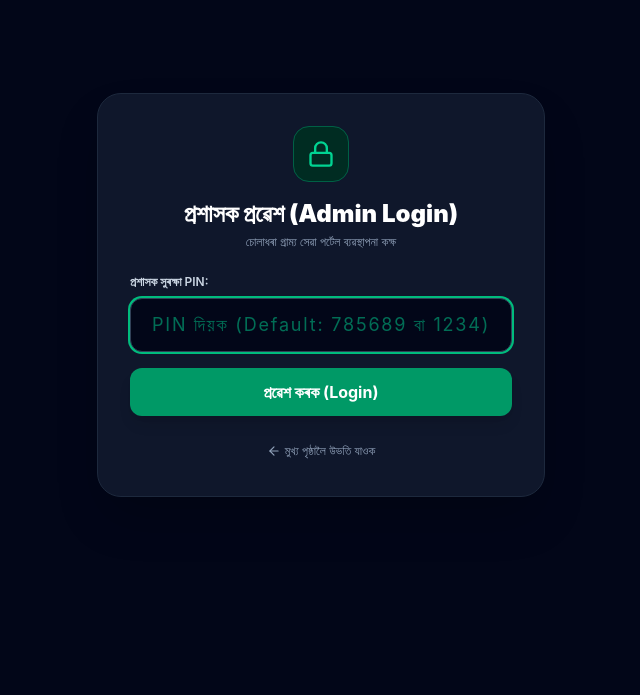
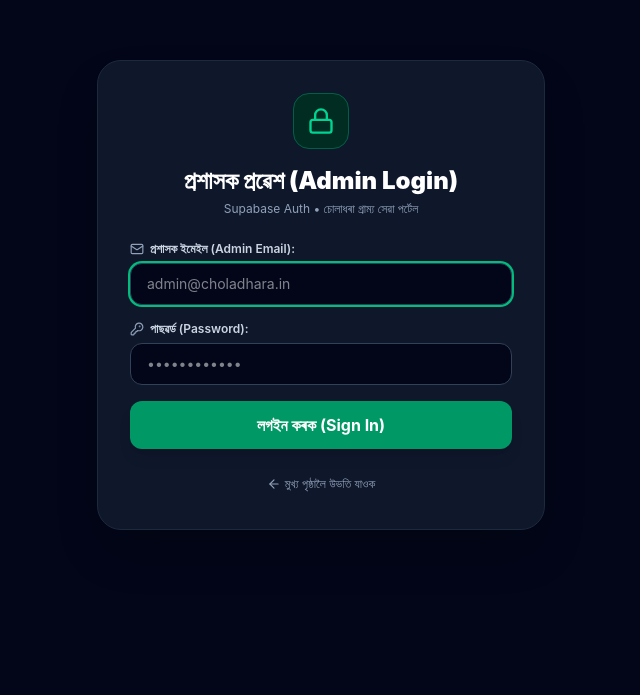
Before and after one commit to livekaku00-sys/choladhara-village.vercel.app, a React (Vite) app: page /admin in a window 1280 px wide. Shown: the part 105-800 px from the top of the page, without its empty margins (319-959 px from the left). Built offline with nearby package versions, Linux system fonts and the light colour scheme.

Commit message:
Restore official Supabase Email and Password Authentication for Admin panel

```diff
--- a/src/pages/Admin.tsx
+++ b/src/pages/Admin.tsx
@@ -1,4 +1,4 @@
-import React, { useState } from 'react';
+import React, { useState, useEffect } from 'react';
 import { Link } from 'react-router-dom';
 import {
   Lock,
@@ -10,30 +10,80 @@ import {
   Bell,
   Users,
   ArrowLeft,
-  RefreshCw
+  RefreshCw,
+  LogOut,
+  Mail,
+  KeyRound
 } from 'lucide-react';
 import { supabase } from '../lib/supabase';
 import type { Notice, SkilledWorker } from '../types/database';
+import type { Session } from '@supabase/supabase-js';
 
 export const Admin: React.FC = () => {
-  const [isAuthenticated, setIsAuthenticated] = useState<boolean>(false);
-  const [pin, setPin] = useState<string>('');
+  const [session, setSession] = useState<Session | null>(null);
+  const [email, setEmail] = useState<string>('');
+  const [password, setPassword] = useState<string>('');
+  const [authLoading, setAuthLoading] = useState<boolean>(false);
   const [errorMsg, setErrorMsg] = useState<string>('');
+
   const [activeTab, setActiveTab] = useState<'notices' | 'workers'>('notices');
-
   const [notices, setNotices] = useState<Notice[]>([]);
   const [workers, setWorkers] = useState<SkilledWorker[]>([]);
-  const [loading, setLoading] = useState<boolean>(false);
+  const [dataLoading, setDataLoading] = useState<boolean>(false);
 
+  // New Notice state
   const [noticeTitle, setNoticeTitle] = useState('');
   const [noticeDesc, setNoticeDesc] = useState('');
   const [noticeCategory, setNoticeCategory] = useState<'urgent' | 'general' | 'jobs' | 'agriculture'>('urgent');
   const [isPinned, setIsPinned] = useState(true);
 
-  const ADMIN_PIN = '785689';
+  // Check Supabase authentication session on mount
+  useEffect(() => {
+    supabase.auth.getSession().then(({ data: { session } }) => {
+      setSession(session);
+      if (session) loadData();
+    });
+
+    const { data: { subscription } } = supabase.auth.onAuthStateChange((_event, session) => {
+      setSession(session);
+      if (session) loadData();
+    });
+
+    return () => subscription.unsubscribe();
+  }, []);
+
+  const handleLogin = async (e: React.FormEvent) => {
+    e.preventDefault();
+    setErrorMsg('');
+    setAuthLoading(true);
+
+    try {
+      const { data, error } = await supabase.auth.signInWithPassword({
+        email: email.trim(),
+        password: password.trim()
+      });
+
+      if (error) {
+        setErrorMsg(error.message);
+      } else if (data.session) {
+        setSession(data.session);
+        setEmail('');
+        setPassword('');
+      }
+    } catch (err: any) {
+      setErrorMsg(err.message || 'Login failed. Please check your credentials.');
+    } finally {
+      setAuthLoading(false);
+    }
+  };
+
+  const handleLogout = async () => {
+    await supabase.auth.signOut();
+    setSession(null);
+  };
 
   const loadData = async () => {
-    setLoading(true);
+    setDataLoading(true);
     try {
       const { data: nData } = await supabase
         .from('notices')
@@ -47,20 +97,9 @@ export const Admin: React.FC = () => {
         .order('created_at', { ascending: false });
       if (wData) setWorkers(wData);
     } catch (err) {
-      console.error(err);
+      console.error('Data fetch error:', err);
     } finally {
-      setLoading(false);
-    }
-  };
-
-  const handleLogin = (e: React.FormEvent) => {
-    e.preventDefault();
-    if (pin === ADMIN_PIN || pin === '1234') {
-      setIsAuthenticated(true);
-      setErrorMsg('');
-      loadData();
-    } else {
-      setErrorMsg('ভুল PIN! অনুগ্ৰহ কৰি সঠিক প্ৰশাসক PIN প্ৰৱেশ কৰক।');
+      setDataLoading(false);
     }
   };
 
@@ -105,7 +144,8 @@ export const Admin: React.FC = () => {
     loadData();
   };
 
-  if (!isAuthenticated) {
+  // Login Screen (Supabase Email & Password)
+  if (!session) {
     return (
       <div className="min-h-screen bg-slate-950 text-white flex items-center justify-center p-4">
         <div className="max-w-md w-full bg-slate-900 border border-slate-800 rounded-3xl p-8 shadow-2xl">
@@ -113,28 +153,59 @@ export const Admin: React.FC = () => {
             <Lock className="w-7 h-7" />
           </div>
           <h2 className="text-2xl font-black text-center mb-1">প্ৰশাসক প্ৰৱেশ (Admin Login)</h2>
-          <p className="text-xs text-slate-400 text-center mb-6">চোলাধৰা গ্ৰাম্য সেৱা পৰ্টেল ব্যৱস্থাপনা কক্ষ</p>
+          <p className="text-xs text-slate-400 text-center mb-6">Supabase Auth • চোলাধৰা গ্ৰাম্য সেৱা পৰ্টেল</p>
 
           <form onSubmit={handleLogin} className="space-y-4">
             <div>
-              <label className="block text-xs font-semibold text-slate-300 mb-2">প্ৰশাসক সুৰক্ষা PIN:</label>
+              <label className="block text-xs font-semibold text-slate-300 mb-1.5 flex items-center gap-1.5">
+                <Mail className="w-3.5 h-3.5 text-slate-400" />
+                প্ৰশাসক ইমেইল (Admin Email):
+              </label>
               <input
-                type="password"
-                value={pin}
-                onChange={(e) => setPin(e.target.value)}
-                placeholder="PIN দিয়ক (Default: 785689 বা 1234)"
-                className="w-full px-4 py-3 bg-slate-950 border border-slate-700 rounded-xl text-center text-lg tracking-widest text-emerald-400 focus:outline-none focus:ring-2 focus:ring-emerald-500"
+                type="email"
+                required
+                value={email}
+                onChange={(e) => setEmail(e.target.value)}
+                placeholder="admin@choladhara.in"
+                className="w-full px-4 py-2.5 bg-slate-950 border border-slate-700 rounded-xl text-sm text-white focus:outline-none focus:ring-2 focus:ring-emerald-500"
                 autoFocus
               />
             </div>
 
-            {errorMsg && <p className="text-rose-400 text-xs text-center font-bold">{errorMsg}</p>}
+            <div>
+              <label className="block text-xs font-semibold text-slate-300 mb-1.5 flex items-center gap-1.5">
+                <KeyRound className="w-3.5 h-3.5 text-slate-400" />
+                পাছৱৰ্ড (Password):
+              </label>
+              <input
+                type="password"
+                required
+                value={password}
+                onChange={(e) => setPassword(e.target.value)}
+                placeholder="••••••••••••"
+                className="w-full px-4 py-2.5 bg-slate-950 border border-slate-700 rounded-xl text-sm text-white focus:outline-none focus:ring-2 focus:ring-emerald-500"
+              />
+            </div>
+
+            {errorMsg && (
+              <div className="p-3 bg-rose-950/60 border border-rose-800 rounded-xl text-rose-300 text-xs text-center font-medium">
+                {errorMsg}
+              </div>
+            )}
 
             <button
               type="submit"
-              className="w-full py-3 bg-emerald-600 hover:bg-emerald-500 text-white rounded-xl font-bold transition shadow-lg active:scale-95"
+              disabled={authLoading}
+              className="w-full py-3 bg-emerald-600 hover:bg-emerald-500 disabled:bg-slate-800 text-white rounded-xl font-bold transition shadow-lg active:scale-95 flex items-center justify-center gap-2"
             >
-              প্ৰৱেশ কৰক (Login)
+              {authLoading ? (
+                <>
+                  <RefreshCw className="w-4 h-4 animate-spin" />
+                  <span>প্ৰৱেশ কৰা হৈছে...</span>
+                </>
+              ) : (
+                <span>লগইন কৰক (Sign In)</span>
+              )}
             </button>
           </form>
 
@@ -148,6 +219,7 @@ export const Admin: React.FC = () => {
     );
   }
 
+  // Admin Dashboard (Authenticated)
   return (
     <div className="min-h-screen bg-slate-950 text-white p-4 sm:p-8">
       <div className="max-w-6xl mx-auto space-y-6">
@@ -160,7 +232,9 @@ export const Admin: React.FC = () => {
             </div>
             <div>
               <h1 className="text-xl sm:text-2xl font-black">প্ৰশাসক নিয়ন্ত্ৰণ কক্ষ (Admin Dashboard)</h1>
-              <p className="text-xs text-slate-400">চোলাধৰা গ্ৰাম্য সেৱা প’ৰ্টেল</p>
+              <p className="text-xs text-slate-400">
+                Logged in as: <span className="text-emerald-400 font-mono">{session.user.email}</span>
+              </p>
             </div>
           </div>
 
@@ -170,7 +244,7 @@ export const Admin: React.FC = () => {
               className="p-2.5 bg-slate-800 hover:bg-slate-700 rounded-xl border border-slate-700 text-slate-300 transition"
               title="Refresh Data"
             >
-              <RefreshCw className={`w-4 h-4 ${loading ? 'animate-spin' : ''}`} />
+              <RefreshCw className={`w-4 h-4 ${dataLoading ? 'animate-spin' : ''}`} />
             </button>
             <Link
               to="/"
@@ -179,10 +253,11 @@ export const Admin: React.FC = () => {
               মুকলি ৱেবছাইট
             </Link>
             <button
-              onClick={() => setIsAuthenticated(false)}
-              className="px-4 py-2 bg-rose-950 hover:bg-rose-900 border border-rose-800 text-rose-300 text-xs font-bold rounded-xl transition"
+              onClick={handleLogout}
+              className="px-4 py-2 bg-rose-950 hover:bg-rose-900 border border-rose-800 text-rose-300 text-xs font-bold rounded-xl transition flex items-center gap-1.5"
             >
-              প্ৰস্থান (Logout)
+              <LogOut className="w-3.5 h-3.5" />
+              <span>প্ৰস্থান (Logout)</span>
             </button>
           </div>
         </div>
```
